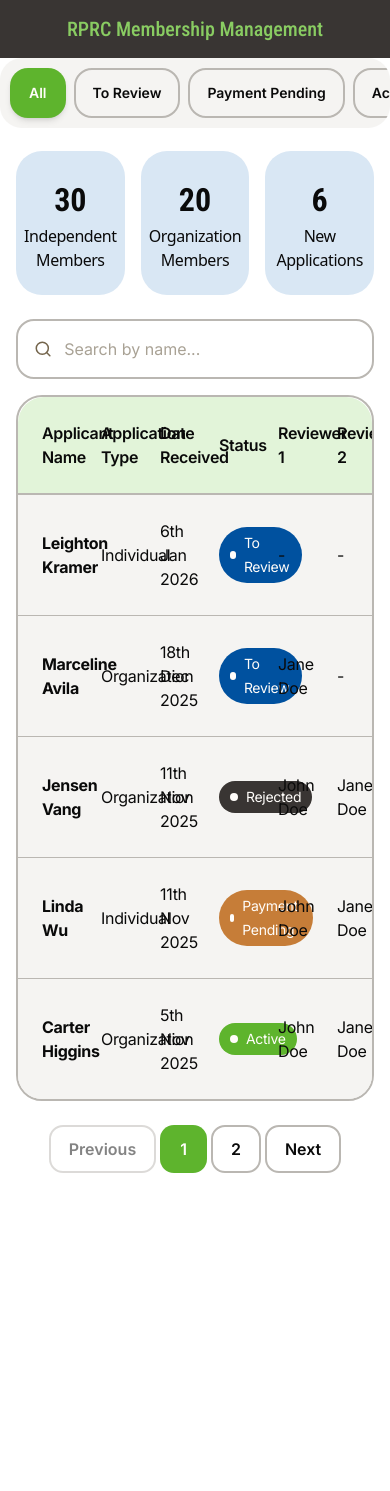
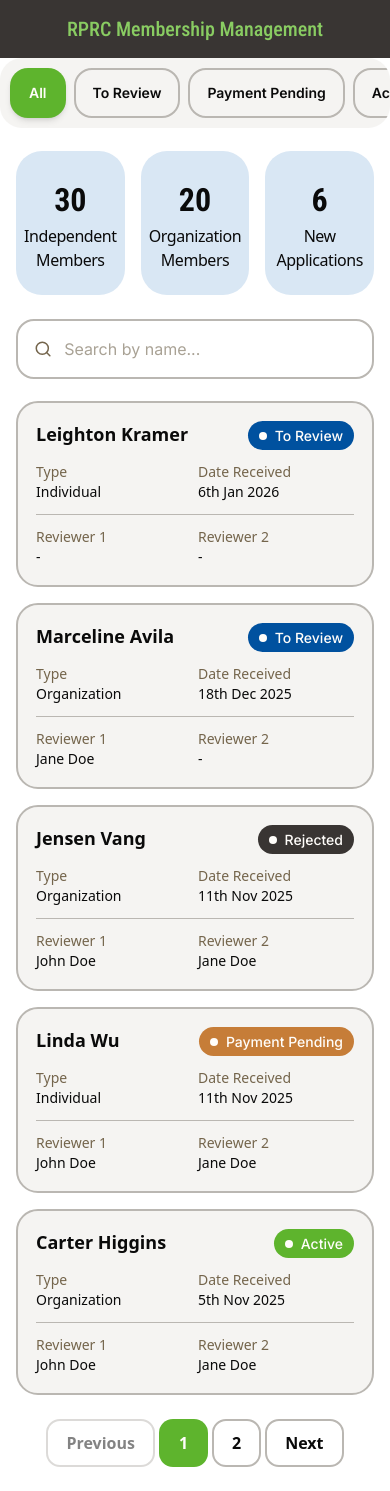
Before and after one commit to SFU-Blueprint/RPRC, a Next.js app: page /admin in a window 390 px wide. Before the commit the page ends 1197 px from the top, so only its background shows below. Built offline with nearby package versions, Linux system fonts and the light colour scheme.

Commit message:
feat: applications on mobile view

```diff
--- a/app/admin/page.tsx
+++ b/app/admin/page.tsx
@@ -8,6 +8,7 @@ import Tabs from '@/components/Tabs';
 import AdminSearchBar from '@/components/AdminSearchBar';
 import { ADMIN_DASHBOARD_MOCK, ADMIN_DASHBOARD_CONST } from './const';
 import AdminDashboardTable from '@/components/AdminDashboardTable';
+import AdminDashboardMobileTable from '@/components/AdminDashboardMobileTable';
 
 export default function AdminDashboard() {
   const [currentTab, setCurrentTab] = useState(ADMIN_DASHBOARD_CONST.TABS[0]);
@@ -44,6 +45,17 @@ export default function AdminDashboard() {
       </div>
       <div className="px-4 md:px-8">
         <AdminSearchBar value={searchQuery} onChange={setSearchQuery} />
+        <div className="block md:hidden">
+          <AdminDashboardMobileTable
+            applications={ADMIN_DASHBOARD_MOCK.APPLICATIONS_MOCK}
+            currentTab={currentTab}
+            pagination={{
+              itemCount: ADMIN_DASHBOARD_MOCK.APPLICATIONS_MOCK.length,
+              numberPerPage: 5,
+            }}
+          />
+        </div>
+        <div className="hidden md:block">
           <AdminDashboardTable
             columns={ADMIN_DASHBOARD_CONST.TABLE_COLUMNS}
             applications={ADMIN_DASHBOARD_MOCK.APPLICATIONS_MOCK}
@@ -54,6 +66,7 @@ export default function AdminDashboard() {
             }}
           />
         </div>
+      </div>
     </>
   );
 }
--- /dev/null
+++ b/components/AdminDashboardMobileTable.tsx
@@ -0,0 +1,89 @@
+import Table from './Table';
+import { formatDateWithOrdinal } from '@/lib/utils';
+import StatusChip from './StatusChip';
+import { AdminDashboardMobileTablePropTypes } from '@/types/adminDashboard';
+import { useState, useMemo } from 'react';
+import { Pagination } from './Pagination';
+
+export default function AdminDashboardMobileTable({
+  applications,
+  currentTab,
+  pagination,
+}: AdminDashboardMobileTablePropTypes) {
+  const [currentPage, setCurrentPage] = useState(1);
+
+  const handlePageChange = (page: number) => {
+    setCurrentPage(page);
+  };
+
+  // TODO: This should be handled in the backend
+  const filteredApplications = useMemo(() => {
+    return applications.filter((app) =>
+      currentTab.value !== 'all' ? app.status === currentTab.value : true,
+    );
+  }, [applications, currentTab]);
+
+  // TODO: This should be handled in the backend
+  const paginatedApplications = useMemo(() => {
+    if (!pagination) {
+      return filteredApplications;
+    }
+    const startIndex = (currentPage - 1) * pagination.numberPerPage;
+    const endIndex = startIndex + pagination.numberPerPage;
+    return filteredApplications.slice(startIndex, endIndex);
+  }, [filteredApplications, currentPage, pagination]);
+
+  return (
+    <>
+      <div className="flex flex-col mt-5.5 gap-y-4">
+        {paginatedApplications.map((app) => (
+          <div
+            key={app.id}
+            className="rounded-3xl border-2 border-[#BAB7B2] bg-[#F5F4F2] p-4.5"
+          >
+            <div className="flex justify-between">
+              <div className="font-bold text-[18px]">{app.applicantName}</div>
+              <div className="font-medium">
+                <StatusChip theme={app.status} />
+              </div>
+            </div>
+            <div className="flex text-[14px] leading-5 mt-3">
+              <div className="w-37.5 mr-3">
+                <p className="text-[#74654C] font-medium ">Type</p>
+                <p className="font-normal">{app.type}</p>
+              </div>
+              <div className="w-37.5">
+                <p className="text-[#74654C] font-medium">Date Received</p>
+                <p className="font-normal">
+                  {formatDateWithOrdinal(app.dateReceived)}
+                </p>
+              </div>
+            </div>
+            <div className="border-t border-[#BAB7B2] mt-3 flex text-[14px] leading-5 ">
+              <div className="w-37.5 mr-3">
+                <p className="text-[#74654C] font-medium pt-3">Reviewer 1</p>
+                <p className="font-normal">
+                  {app.reviewer1 === '' ? '-' : app.reviewer1}
+                </p>
+              </div>
+              <div className="w-37.5">
+                <p className="text-[#74654C] font-medium pt-3">Reviewer 2</p>
+                <p className="font-normal">
+                  {app.reviewer2 === '' ? '-' : app.reviewer2}
+                </p>
+              </div>
+            </div>
+          </div>
+        ))}
+      </div>
+      {pagination && (
+        <Pagination
+          activePage={currentPage}
+          itemCount={filteredApplications.length}
+          numberItemsPerPage={pagination.numberPerPage}
+          onPageChange={handlePageChange}
+        />
+      )}
+    </>
+  );
+}
--- a/components/Pagination.tsx
+++ b/components/Pagination.tsx
@@ -63,7 +63,7 @@ export const Pagination = ({
   if (hook.pageCount <= 1) return null;
 
   return (
-    <div className="flex justify-center items-center py-6">
+    <div className="flex flex-wrap justify-center items-center py-6">
       <div className="flex items-center gap-1">
         <Button
           name="paginationPage"
--- a/types/adminDashboard.ts
+++ b/types/adminDashboard.ts
@@ -26,3 +26,15 @@ export type AdminDashboardTablePropTypes = {
     numberPerPage: number;
   };
 };
+
+export type AdminDashboardMobileTablePropTypes = {
+  applications: ApplicationType[];
+  currentTab: {
+    label: string;
+    value: string;
+  };
+  pagination?: {
+    itemCount: number;
+    numberPerPage: number;
+  };
+};
```
Lines whose indentation alone changed are shown as unchanged.
